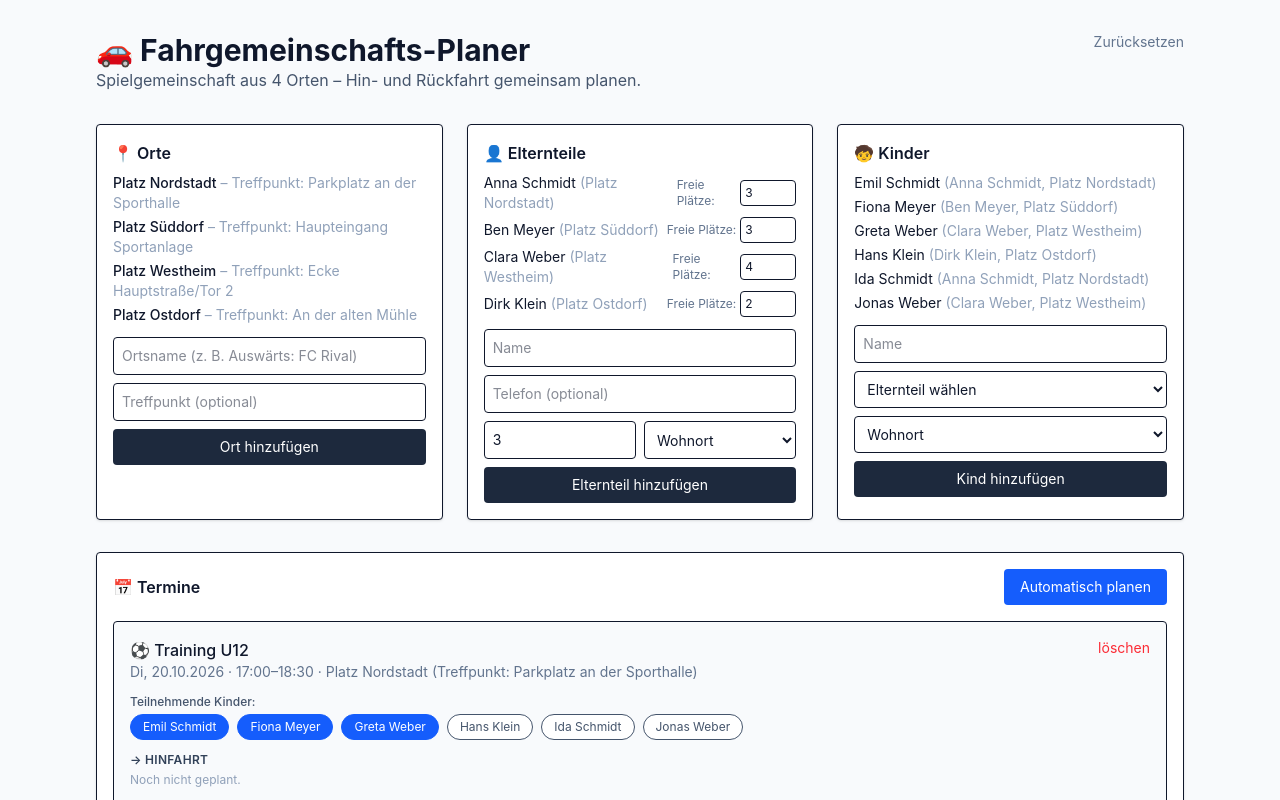
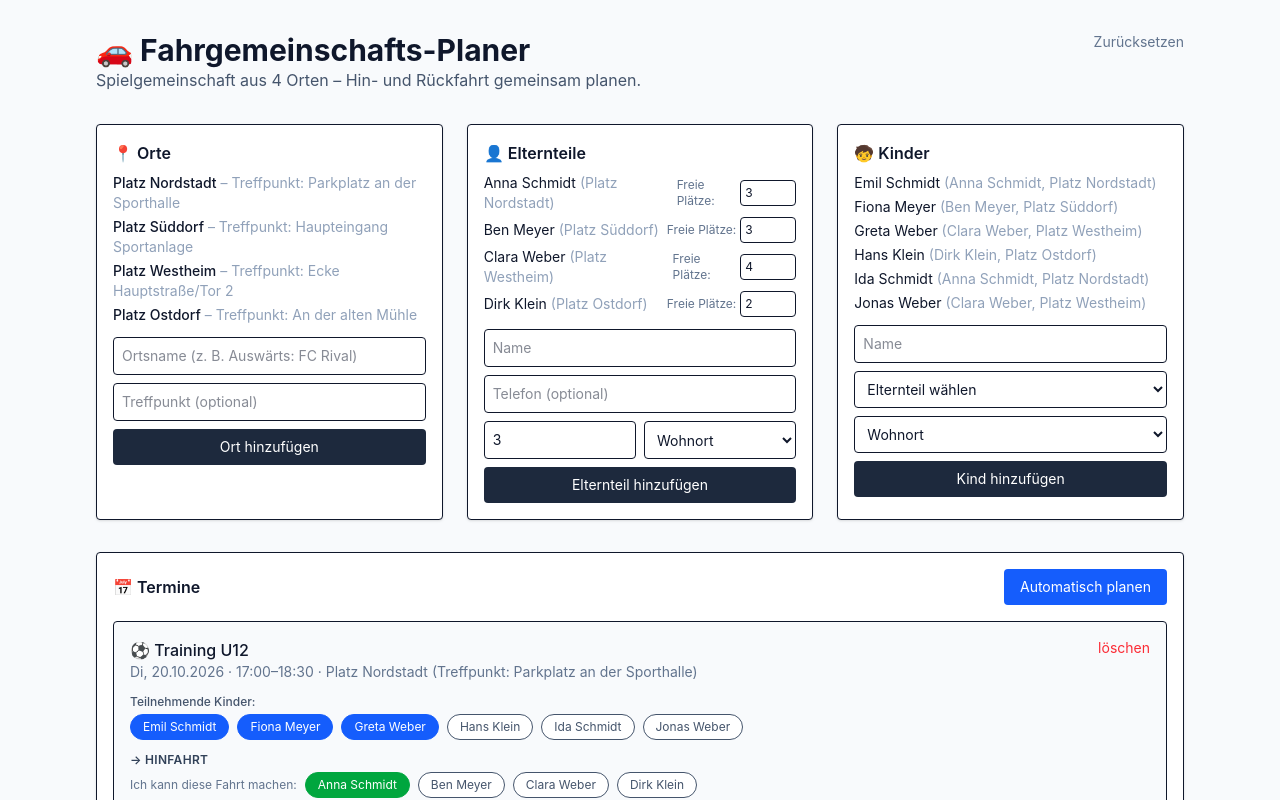
Before and after one commit to potschntom/carpool-planer, a Next.js app: page / in a window 1280 px wide. Shown: the top 800 px of the page. Built offline with nearby package versions, Linux system fonts and the light colour scheme.

Commit message:
Feature: 'Ich kann diese Fahrt machen' – Angebote pro Termin und Richtung; Planung nutzt nur Angebote

```diff
--- a/app/page.tsx
+++ b/app/page.tsx
@@ -164,6 +164,20 @@ export default function Home() {
       locId = s.children.find((c) => c.id === firstChild)?.homeLocationId;
     }
     return s.locations.find((l) => l.id === locId)?.name ?? "?";
+  }
+
+  function toggleOffer(parentId: string, eventId: string, direction: Direction) {
+    const has = s.offers.some(
+      (o) => o.parentId === parentId && o.eventId === eventId && o.direction === direction
+    );
+    save({
+      ...s,
+      offers: has
+        ? s.offers.filter(
+            (o) => !(o.parentId === parentId && o.eventId === eventId && o.direction === direction)
+          )
+        : [...s.offers, { parentId, eventId, direction }],
+    });
   }
 
   function autoPlan() {
@@ -377,10 +391,35 @@ export default function Home() {
 
                 {(["outbound", "return"] as Direction[]).map((direction) => {
                   const dirTrips = eventTrips.filter((t) => t.direction === direction);
+                  const offeredIds = new Set(
+                    s.offers
+                      .filter((o) => o.eventId === event.id && o.direction === direction)
+                      .map((o) => o.parentId)
+                  );
                   return (
                     <div key={direction} className="mt-3">
                       <div className="text-xs font-semibold text-slate-700 uppercase tracking-wide mb-1">
                         {direction === "outbound" ? "→ Hinfahrt" : "← Rückfahrt"}
+                      </div>
+                      <div className="flex flex-wrap gap-2 mb-2">
+                        <span className="text-xs text-slate-500 self-center">Ich kann diese Fahrt machen:</span>
+                        {s.parents.map((p) => {
+                          const on = offeredIds.has(p.id);
+                          return (
+                            <label
+                              key={p.id}
+                              className={`text-xs border rounded-full px-3 py-1 cursor-pointer ${on ? "bg-green-600 text-white border-green-600" : "bg-white text-slate-600"}`}
+                            >
+                              <input
+                                type="checkbox"
+                                className="hidden"
+                                checked={on}
+                                onChange={() => toggleOffer(p.id, event.id, direction)}
+                              />
+                              {p.name}
+                            </label>
+                          );
+                        })}
                       </div>
                       {dirTrips.length === 0 ? (
                         <p className="text-xs text-slate-400">Noch nicht geplant.</p>
--- a/lib/planner.ts
+++ b/lib/planner.ts
@@ -127,11 +127,20 @@ export function autoAssignTrips(store: Store): { trips: Trip[]; unassigned: { ch
       for (const [startLocationId, kidsAtStart] of byStart.entries()) {
         let remaining = [...kidsAtStart];
 
+        // Nur Eltern, die diese Fahrt aktiv angeboten haben („ich kann diese Fahrt machen“)
+        const offeredParentIds = new Set(
+          store.offers
+            .filter((o) => o.eventId === event.id && o.direction === direction)
+            .map((o) => o.parentId)
+        );
+
         // Fahrer, die von diesem Startort aus fahren KÖNNEN:
         // bei Hinfahrt nur Eltern mit Wohnort = Startort,
         // bei Rückfahrt alle Eltern (Start ist der Trainingsplatz)
-        const eligible = store.parents.filter((p) =>
-          direction === "return" ? true : p.homeLocationId === startLocationId
+        const eligible = store.parents.filter(
+          (p) =>
+            offeredParentIds.has(p.id) &&
+            (direction === "return" || p.homeLocationId === startLocationId)
         );
 
         // Priorität: 1) muss ohnehin fahren (eigenes Kind nimmt teil)
@@ -168,8 +177,8 @@ export function autoAssignTrips(store: Store): { trips: Trip[]; unassigned: { ch
             direction,
             reason:
               direction === "outbound"
-                ? `Kein Fahrer mit freien Plätzen ab ${startName} verfügbar – Kind kann nicht von woanders zugeordnet werden`
-                : `Keine freien Plätze für die Rückfahrt ab ${startName}`,
+                ? `Kein Fahrer ab ${startName} hat diese Hinfahrt angeboten – Kind kann nicht von woanders zugeordnet werden`
+                : `Kein Fahrer hat diese Rückfahrt ab ${startName} angeboten bzw. freie Plätze`,
           });
         }
       }
--- a/lib/seed.ts
+++ b/lib/seed.ts
@@ -35,6 +35,12 @@ export function seedStore(): Store {
       { childId: "c6", eventId: "e2" },
     ],
     trips: [],
+    offers: [
+      { parentId: "p1", eventId: "e1", direction: "outbound" },
+      { parentId: "p2", eventId: "e1", direction: "return" },
+      { parentId: "p3", eventId: "e2", direction: "outbound" },
+      { parentId: "p3", eventId: "e2", direction: "return" },
+    ],
   };
 }
 
--- a/lib/useStore.ts
+++ b/lib/useStore.ts
@@ -14,7 +14,8 @@ function isValidStore(value: any): value is Store {
     Array.isArray(value.children) &&
     Array.isArray(value.events) &&
     Array.isArray(value.participations) &&
-    Array.isArray(value.trips)
+    Array.isArray(value.trips) &&
+    Array.isArray(value.offers ?? [])
   );
 }
 
--- a/scripts/smoke.ts
+++ b/scripts/smoke.ts
@@ -1,27 +1,21 @@
 import { autoAssignTrips } from "../lib/planner";
 import { seedStore } from "../lib/seed";
 
-const locName = (store: ReturnType<typeof seedStore>, id?: string) =>
+const mk = () => seedStore();
+const locName = (store: ReturnType<typeof mk>, id?: string) =>
   store.locations.find((l) => l.id === id)?.name ?? "?";
-const childName = (store: ReturnType<typeof seedStore>, id: string) =>
+const childName = (store: ReturnType<typeof mk>, id: string) =>
   store.children.find((c) => c.id === id)?.name ?? "?";
 
-function print(store: ReturnType<typeof seedStore>, label: string) {
+function print(store: ReturnType<typeof mk>, label: string) {
   console.log(`\n=== ${label} ===`);
   const { trips, unassigned } = autoAssignTrips(store);
   for (const t of trips) {
     const event = store.events.find((e) => e.id === t.eventId);
     const driver = store.parents.find((p) => p.id === t.driverId);
     const kids = t.passengerChildIds.map((cid) => childName(store, cid)).join(", ");
-    const start =
-      t.direction === "outbound"
-        ? locName(store, store.children.find((c) => c.id === t.passengerChildIds[0])?.homeLocationId)
-        : locName(store, event?.locationId);
-    const must = driver && store.children.some((c) => c.parentId === driver.id && t.passengerChildIds.includes(c.id))
-      ? "Muss-Fahrer"
-      : "Freiwillig";
     console.log(
-      `${t.direction === "outbound" ? "HIN " : "RÜCK"} | ${event?.title} | ${driver?.name} (${must}) | Start: ${start} | ${kids}`
+      `${t.direction === "outbound" ? "HIN " : "RÜCK"} | ${event?.title} | ${driver?.name} (Angebot: ✓, Plätze: ${driver?.seats}) | ${kids}`
     );
   }
   if (unassigned.length > 0) {
@@ -34,28 +28,34 @@ function print(store: ReturnType<typeof seedStore>, label: string) {
   }
 }
 
-// Szenario 1: Standard
-print(seedStore(), "Standard: alle Orte haben Fahrer");
+// Szenario 1: Seed-Angebote
+print(mk(), "Seed: Anna bietet Hin-Training, Ben Rück-Training, Clara Hin+Rück-Spiel an");
 
-// Szenario 2: Startort ohne Fahrer mit freien Plätzen
-const s2 = seedStore();
-s2.parents = s2.parents.map((p) => ({ ...p, seats: 0 })); // alle Fahrer auf 0 Plätze
-print(s2, "Niemand hat freie Plätze -> Fehlermeldung statt falscher Zuordnung");
+// Szenario 2: Keine Angebote überhaupt
+const s2 = mk();
+s2.offers = [];
+print(s2, "Keine Angebote -> Fehlermeldungen, keine stillen Zuordnungen");
 
-// Szenario 3: Nur Eltern mit eigenes-Kind-Teilnahme als Must-Driver bevorzugt
-const s3 = seedStore();
-print(s3, "Must-Driver-Priorität: Fahrer mit eigenem Kind werden zuerst eingeplant");
+// Szenario 3: Angebot, aber falscher Startort (muss ignoriert werden)
+const s3 = mk();
+s3.offers = [{ parentId: "p4", eventId: "e1", direction: "outbound" }]; // Dirk (Ostdorf) bietet an
+s3.participations = s3.participations.filter((p) => p.eventId === "e1");
+print(s3, "Nur Dirk (Ostdorf) bietet an, aber Kinder aus anderen Orten -> Fehler statt Querverordnung");
 
-// Validierung: keine Hinfahrt von fremdem Startort
-const { trips } = autoAssignTrips(seedStore());
+// Validierung Startort
+const { trips } = autoAssignTrips(mk());
+const store = mk();
 let ok = true;
-const store = seedStore();
 for (const t of trips.filter((x) => x.direction === "outbound")) {
   const driver = store.parents.find((p) => p.id === t.driverId);
   const kids = t.passengerChildIds.map((cid) => store.children.find((c) => c.id === cid));
   if (driver && kids.some((k) => k?.homeLocationId !== driver.homeLocationId)) {
     ok = false;
-    console.log("FEHLER: Fahrer fährt Kinder von fremdem Startort");
+    console.log("FEHLER: Kind von fremdem Startort zugeordnet");
+  }
+  if (driver && !store.offers.some((o) => o.parentId === driver.id && o.eventId === t.eventId && o.direction === "outbound")) {
+    ok = false;
+    console.log("FEHLER: Fahrer ohne Angebot eingeplant");
   }
 }
-console.log(`\n${ok ? "OK: Hinfahrten nur von eigenem Startort" : "FEHLER"}`);
+console.log(`\n${ok ? "OK: Nur Angebote, nur gleicher Startort" : "FEHLER"}`);
```
Also changed, not shown: lib/types.ts (+7 -0 lines).
